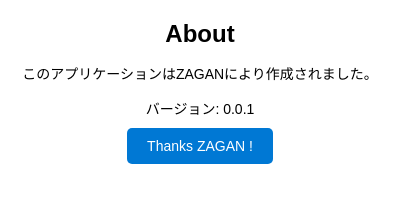
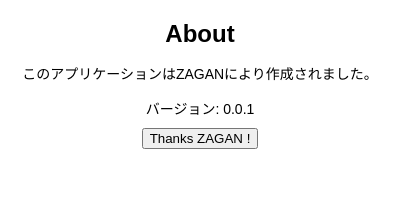
Before and after one commit to zagan-the-gun/discord_automatic_subtitles, an Electron app: page src/renderer/about.html in a window 400 px wide. Drawn offline with Linux system fonts and the light colour scheme.

Commit message:
fix about dialog button design

```diff
--- a/src/renderer/about.html
+++ b/src/renderer/about.html
@@ -25,19 +25,6 @@
             margin-top: 5px;
             margin-bottom: 5px;
         }
-        button {
-            padding: 10px 20px;
-            font-size: 14px;
-            cursor: pointer;
-            background-color: #0078D4; /* Windowsスタイルの青 */
-            color: white;
-            border: none;
-            border-radius: 5px;
-            transition: background-color 0.3s;
-        }
-        button:hover {
-            background-color: #005A9E; /* ホバー時の色 */
-        }
     </style>
 </head>
 <body>
```
